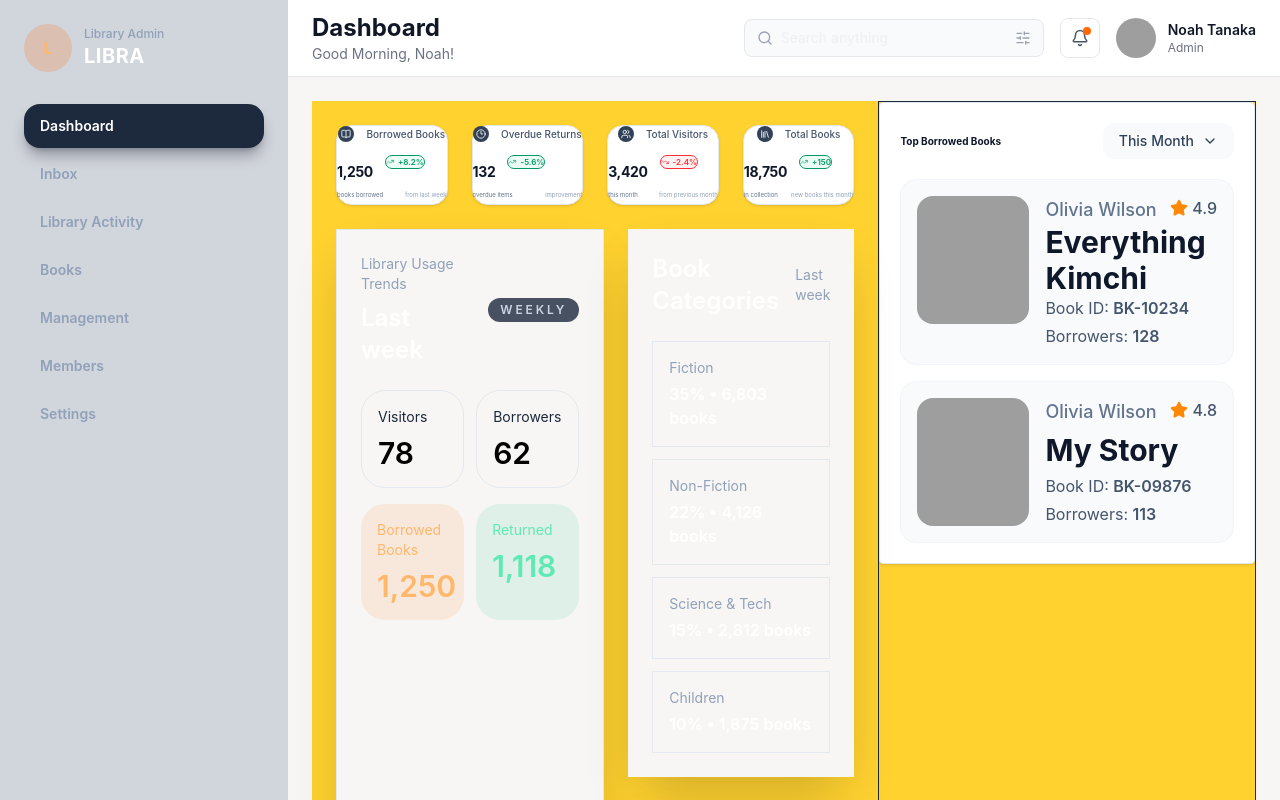
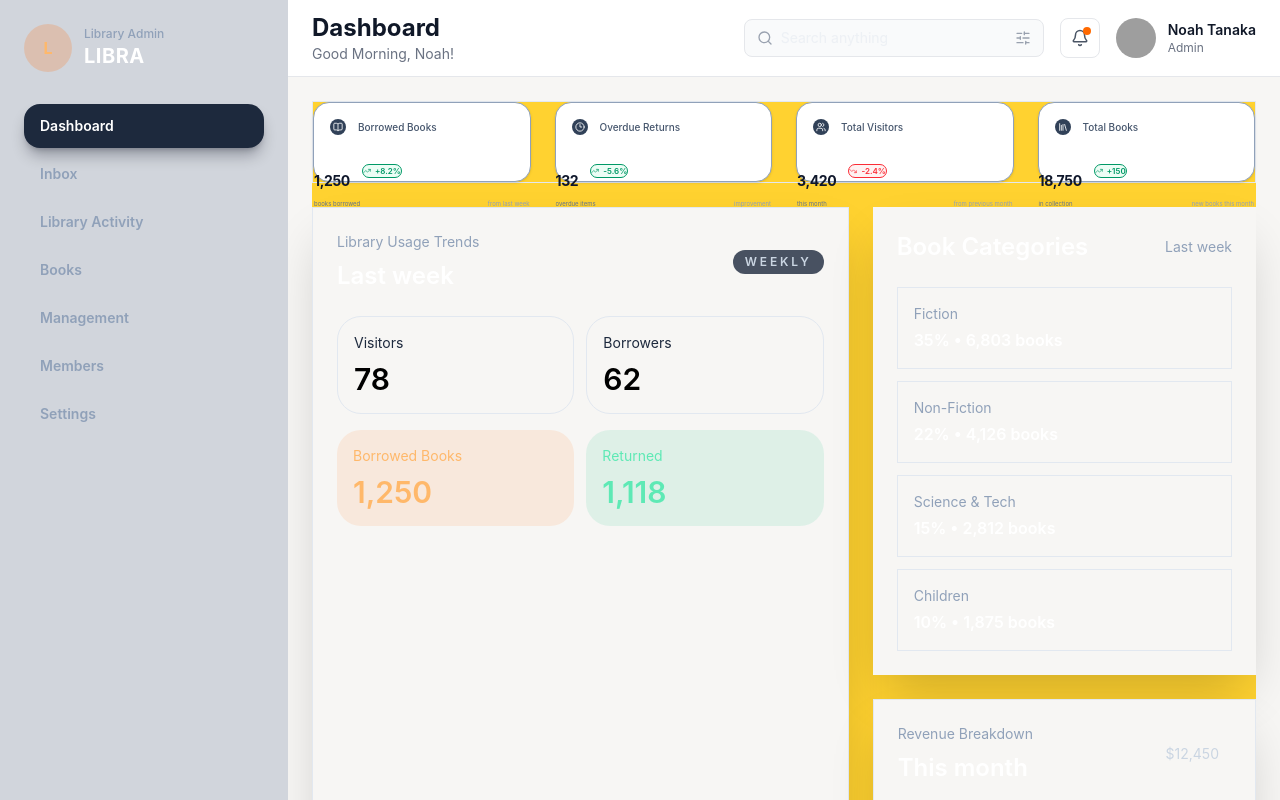
Before and after one commit to system-Barinda/LIBRA, a React (Vite) app: page / in a window 1280 px wide. Shown: the top 800 px of the page. Built offline with nearby package versions, Linux system fonts and the light colour scheme; grey boxes are pictures that could not be loaded.

Commit message:
done to update the currently

```diff
--- a/src/components/TopBar.tsx
+++ b/src/components/TopBar.tsx
@@ -48,7 +48,7 @@ const cards = [
 
 export default function OverviewCards() {
   return (
-    <section className="grid grid-cols-1 sm:grid-cols-4 xl:grid-cols-4 gap-6">
+    <section className="grid grid-cols-2 xl:grid-cols-4 gap-6 border ">
       {cards.map((card) => {
         const Icon = card.icon;
 
@@ -59,17 +59,18 @@ export default function OverviewCards() {
               bg-white
               rounded-2xl
               border
-              border-slate-200
+              border-slate-400
               shadow-sm
               hover:shadow-md
               transition-all
               duration-300
               h-20
+
             "
           >
             {/* Header */}
-            <div className="flex flex-col items-center justify-between">
-              <div className="flex items-center gap-3">
+            <div className="flex flex-col items-start justify-between">
+              <div className="p-4 flex items-center gap-3">
                 <div className="flex h-4 w-4 items-center justify-center rounded-full bg-slate-700 text-white">
                   <Icon size={10} />
                 </div>
--- a/src/pages/DashBoard.tsx
+++ b/src/pages/DashBoard.tsx
@@ -5,8 +5,8 @@ import TopBorrowedBooks from "../components/TopBorrowedBooks";
 
 function Dashboard() {
   return (
-    <div className="bg-amber-300 flex justify-around">
-    <div className="p-6  w-[60%]">
+    <div className="bg-amber-300 flex flex-col justify-around">
+    <div className=" w-full">
       {/* Top Section */}
       <TopBar />
 
@@ -41,7 +41,7 @@ function Dashboard() {
     </div>
 
 
-    <div className=" w-[40%] h-screen border border-slate-800"> <TopBorrowedBooks /></div>
+    <div className=" w-full h-screen border border-slate-800"> <TopBorrowedBooks /></div>
   </div>);
 }
 
```
